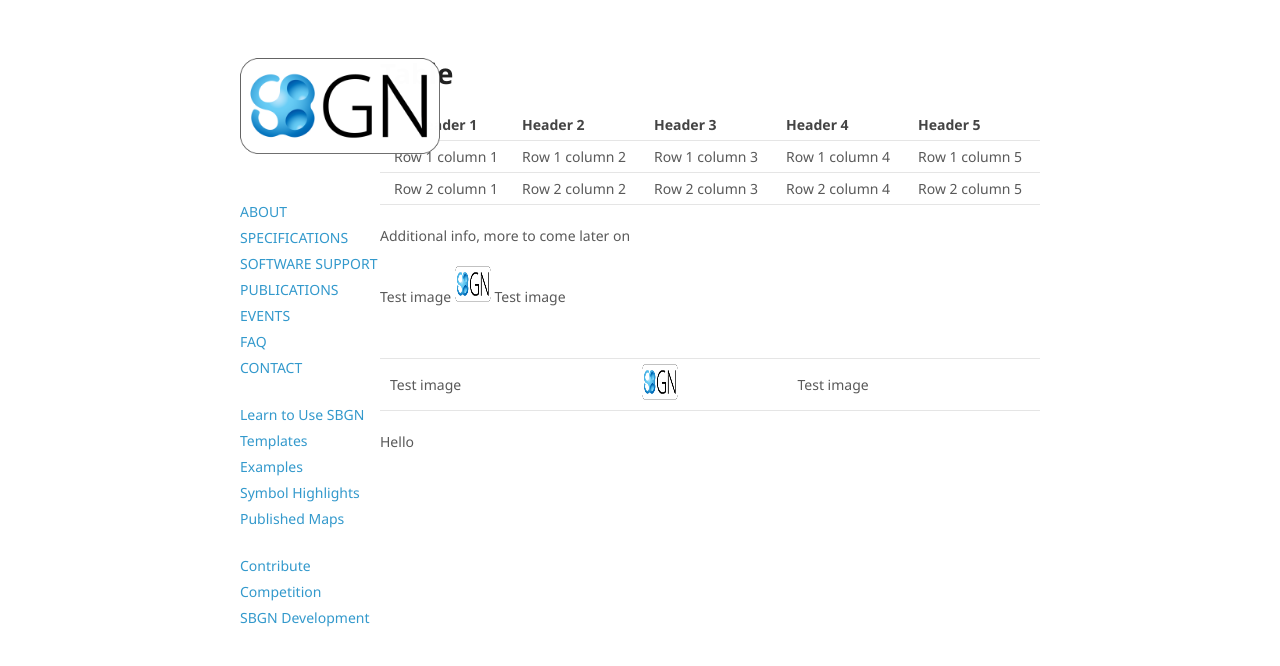
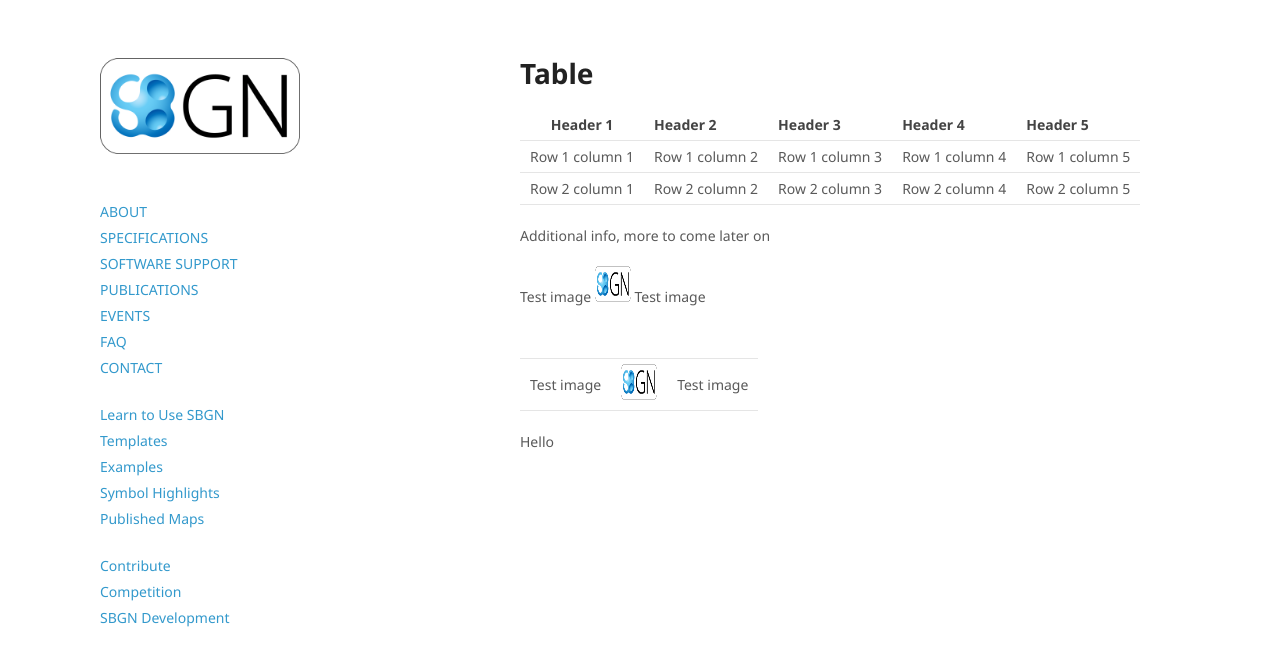
Before and after one commit to sbgn/sbgn, a Jekyll site: the page built from docs/test.md, in a window 1280 px wide. Shown: the top 666 px of the page. Built offline with Jekyll 4.4.1, drawn with Linux system fonts in a browser that asks for light colours; nearby versions of some CDN libraries; our own code applies the rules of GitHub Pages for plain Markdown files.

Commit message:
Update styles.css

```diff
--- a/css/styles.css
+++ b/css/styles.css
@@ -54,7 +54,7 @@ a:hover small {
 }
 
 .wrapper {
-  width:800px;
+  width:1080px;
   margin:0 auto;
 }
 
@@ -80,7 +80,8 @@ pre {
 }
 
 table {
-  width:100%;
+
+  :100%;
   border-collapse:collapse;
 }
 
```
